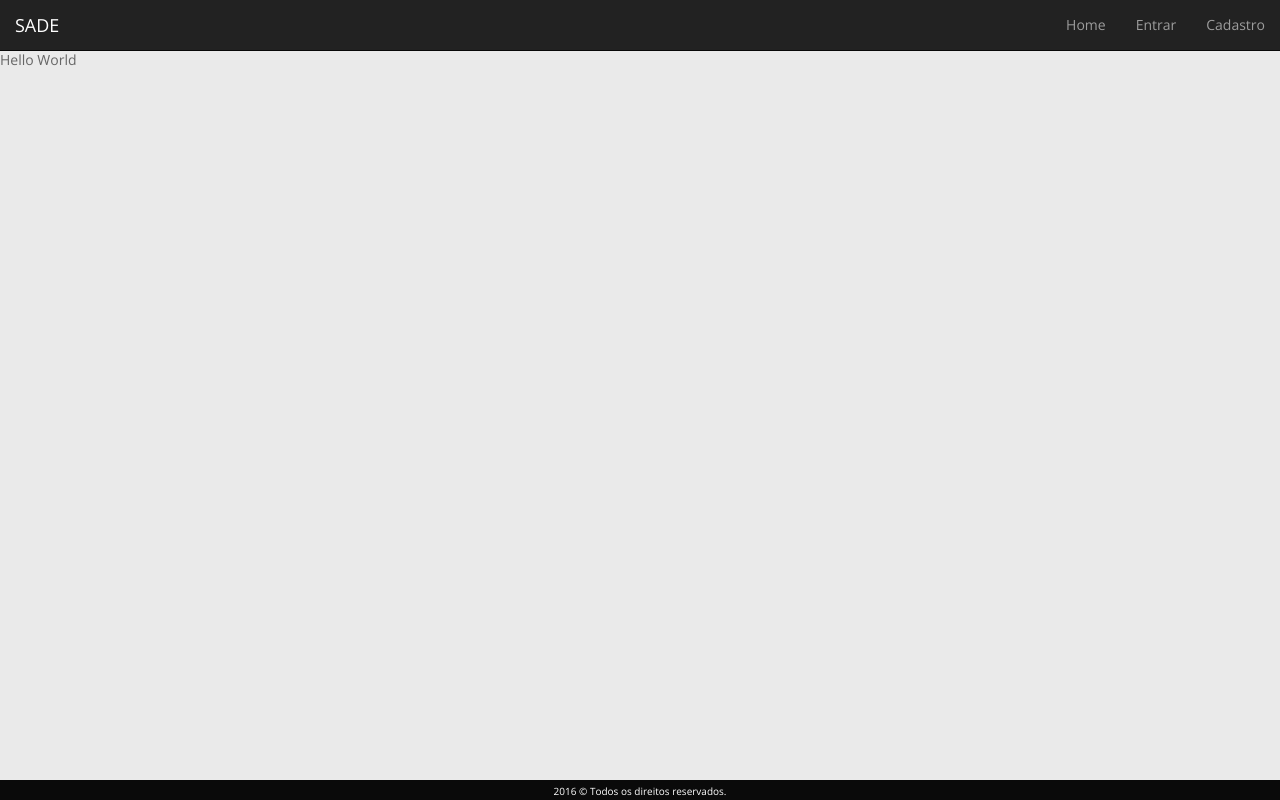
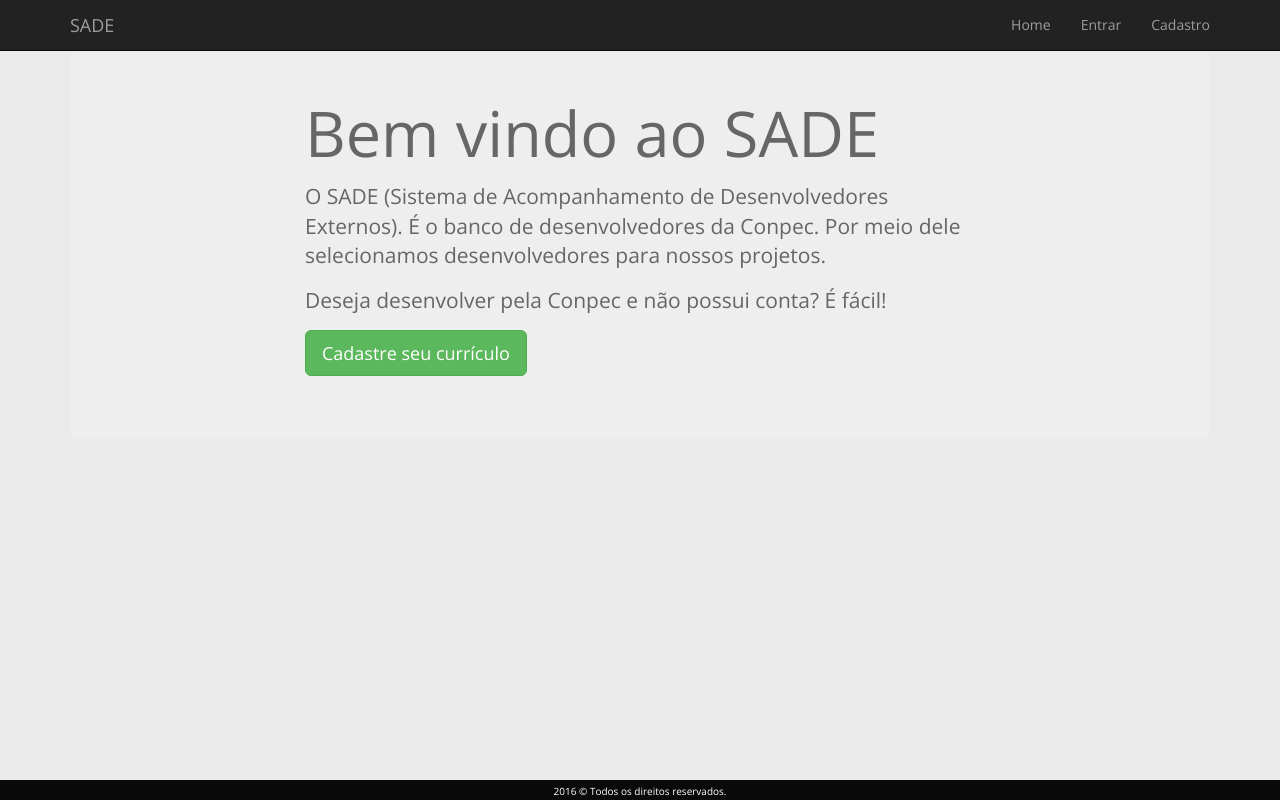
Before and after one commit to seijitamanaha/mc437-sade-frontend, a website: page app/index.html in a window 1280 px wide. Drawn offline with nearby package versions, Linux system fonts and the light colour scheme; some packages are replaced by stand-ins of ours; files that its build step writes are made by us from their sources.

Commit message:
SADE home

```diff
--- a/app/views/home/home.html
+++ b/app/views/home/home.html
@@ -1 +1,25 @@
-<p>Hello World</p>
+<div class="container">
+
+    <div class="jumbotron">
+        <div class="row">
+            <div class="col-lg-offset-2 col-lg-8">
+                <h1>Bem vindo ao SADE</h1>
+
+                <p class="lead">O SADE (Sistema de Acompanhamento de Desenvolvedores Externos). É o banco de
+                    desenvolvedores da
+                    Conpec. Por meio
+                    dele selecionamos desenvolvedores para nossos projetos.</p>
+            </div>
+        </div>
+
+        <div class="row">
+            <div class="col-lg-offset-2 col-lg-8">
+                <p class="">Deseja desenvolver pela Conpec e não possui conta? É fácil!</p>
+                <p><a class="btn btn-lg btn-success" ng-click="login" role="button">Cadastre seu
+                    currículo</a></p>
+            </div>
+        </div>
+
+    </div>
+
+</div>
--- a/app/views/layout/header.html
+++ b/app/views/layout/header.html
@@ -1,6 +1,6 @@
 <nav class="navbar navbar-inverse navbar-fixed-top">
 
-  <div class="container-fluid">
+  <div class="container">
 
     <div class="navbar-header">
       <button type="button" class="navbar-toggle collapsed" data-toggle="collapse" data-target="#sade-navbar" aria-expanded="false">
```
